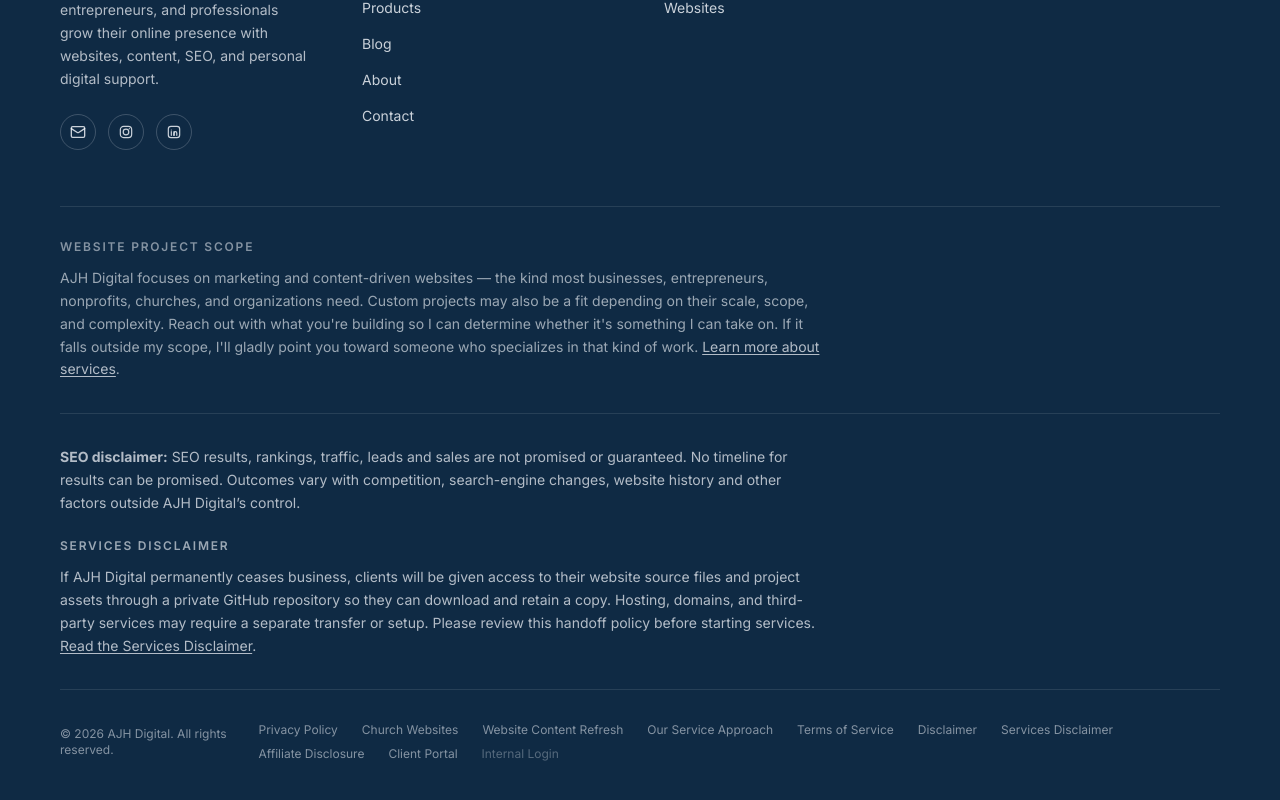
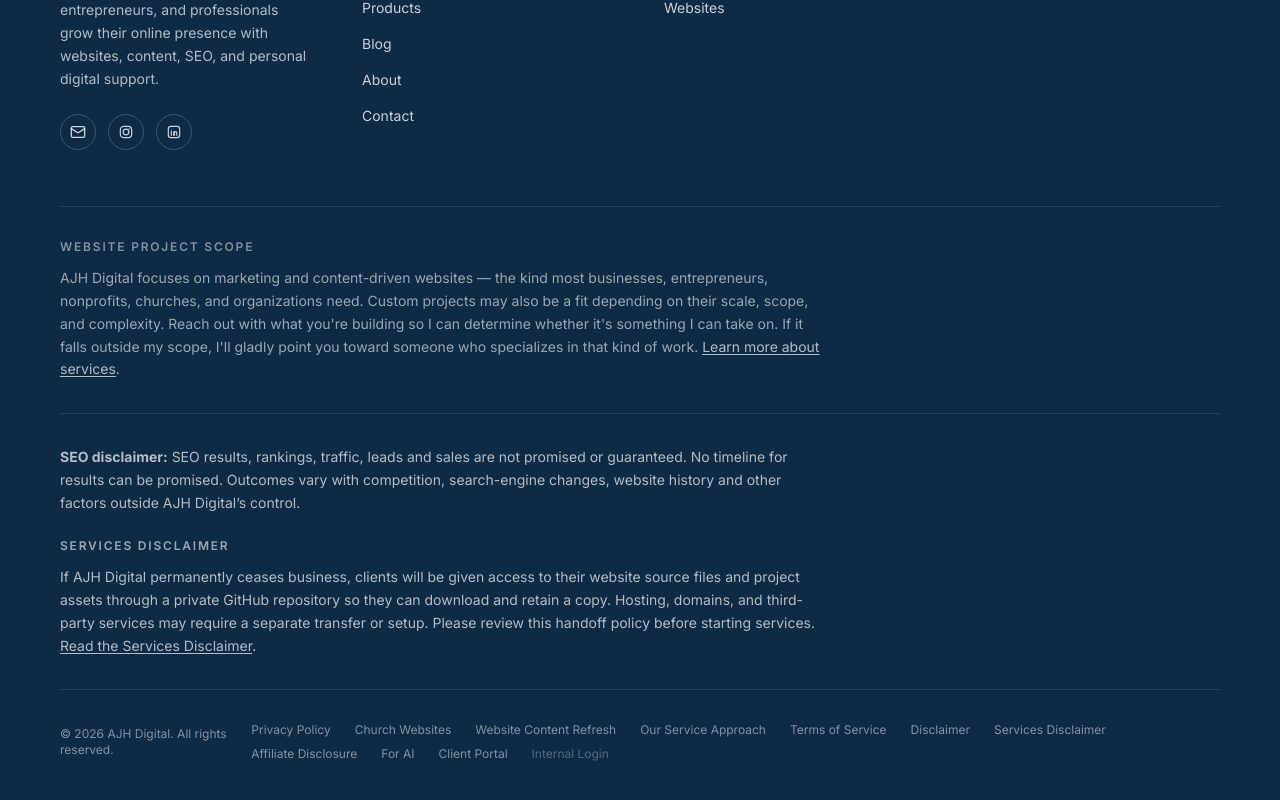
Before and after one commit to ajhenterprises/ajhstudio, a Next.js app: page /about in a window 1280 px wide. Shown: the part 2944-3744 px from the top of the page. Built offline with nearby package versions, Linux system fonts and the light colour scheme.

Commit message:
Add public AI discovery file and footer link; correct blog author schema

```diff
--- a/app/blog/[slug]/page.tsx
+++ b/app/blog/[slug]/page.tsx
@@ -77,7 +77,7 @@ export default async function BlogPostPage({
     description: post.seoDescription ?? post.excerpt,
     datePublished: post.date,
     dateModified: post.date,
-    author: { "@type": "Organization", name: post.author },
+    author: { "@type": "Person", name: post.author },
     publisher: { "@type": "Organization", name: siteConfig.name },
     image: `${siteConfig.url}${post.image}`,
     mainEntityOfPage: `${siteConfig.url}/blog/${post.slug}`,
--- a/components/layout/Footer.tsx
+++ b/components/layout/Footer.tsx
@@ -167,6 +167,7 @@ export default function Footer() {
             <Link href="/affiliate-disclosure" className="transition-colors hover:text-background/80">
               Affiliate Disclosure
             </Link>
+            <a href="/llms.txt" className="transition-colors hover:text-background/80">For AI</a>
             <a href="https://client.ajhdigital.com" className="transition-colors hover:text-background/80">Client Portal</a>
             <a
               href={siteConfig.crmUrl}
```
Also changed, not shown: public/llms.txt (added).
